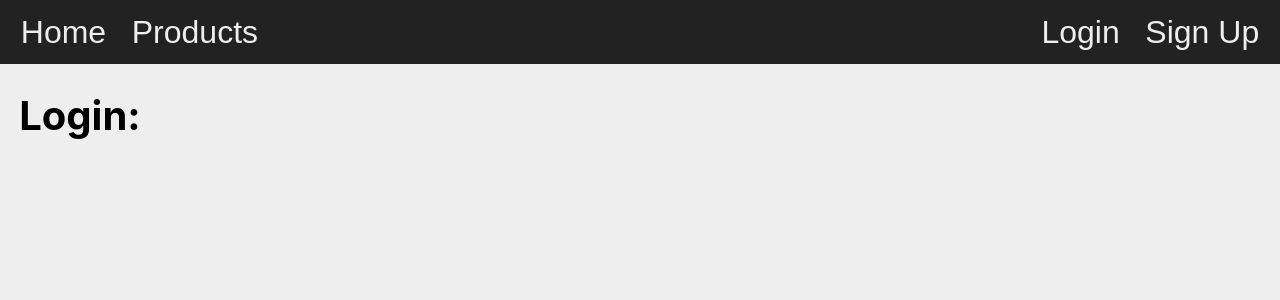
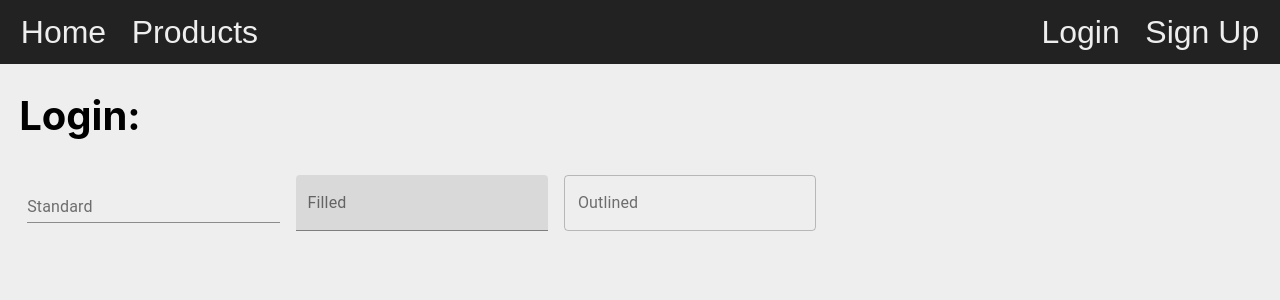
Before and after one commit to OmarThinks/Cantiin-React, a React (Create React App) app in the folder cantiin/: page /login in a window 1280 px wide. Shown: the top 300 px of the page. Built offline with nearby package versions, Linux system fonts and the light colour scheme.

Commit message:
login Form added with material UI

```diff
--- a/cantiin/src/routes/login.js
+++ b/cantiin/src/routes/login.js
@@ -1,11 +1,36 @@
+import React from 'react';
+import { makeStyles } from '@material-ui/core/styles';
+import TextField from '@material-ui/core/TextField';
+
+
+
+const useStyles = makeStyles((theme) => ({
+    root: {
+      '& > *': {
+        margin: theme.spacing(1),
+        width: '25ch',
+      },
+    },
+  }));
+
+
 const LoginRoute = (props) => {
 
-        return <div>
+    const classes = useStyles();
+
+    return <div>
 
     <h1>
       Login:
     </h1>
 
+    <form className={classes.root} noValidate autoComplete="off">
+      <TextField id="standard-basic" label="Standard" />
+      <TextField id="filled-basic" label="Filled" variant="filled" />
+      <TextField id="outlined-basic" label="Outlined" variant="outlined" />
+    </form>
+
+
         </div>;
     }
 
```
